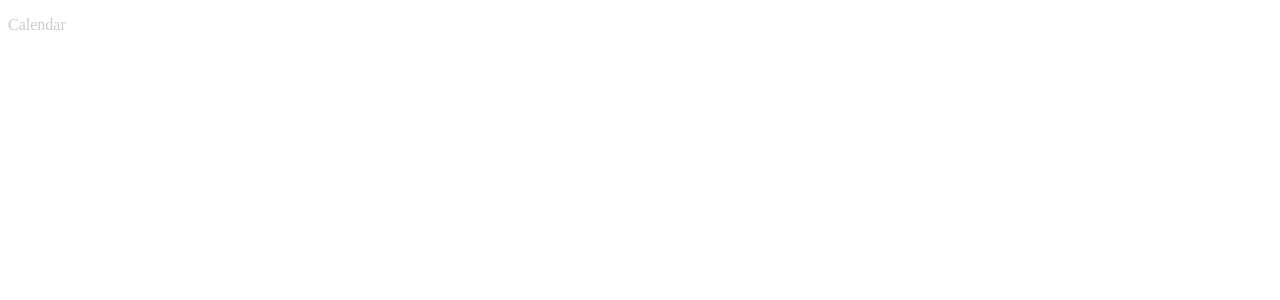
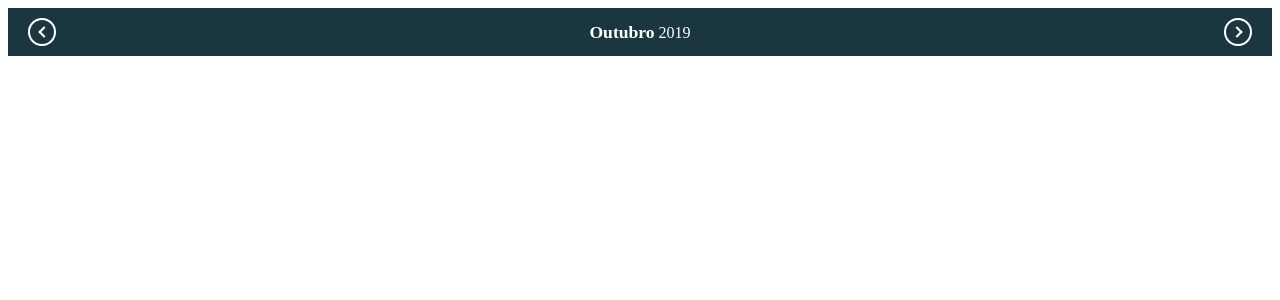
Before and after one commit to Jeconias/react-calendar-plus, a React app: page / in a window 1280 px wide. Shown: the top 300 px of the page. Built offline with nearby package versions, Linux system fonts and the light colour scheme.

Commit message:
:construction: Added components and enhancement in base
Issue: #39

```diff
--- a/src/CalendarPlus.js
+++ /dev/null
@@ -1,12 +0,0 @@
-import React from 'react';
-import styled from 'styled-components';
-
-const CalendarPlus = () => {
-  return <P>Calendar</P>;
-};
-
-export default CalendarPlus;
-
-const P = styled.p`
-  color: #ccc;
-`;
--- /dev/null
+++ b/src/CalendarPlus.tsx
@@ -0,0 +1,8 @@
+import Body from '@components/Body/Body';
+import React from 'react';
+
+const CalendarPlus = () => {
+  return <Body />;
+};
+
+export default CalendarPlus;
--- /dev/null
+++ b/src/components/Arrows/Arrows.tsx
@@ -0,0 +1,69 @@
+import styled, { css } from 'styled-components';
+
+import React from 'react';
+
+interface Props {
+  direction?: string;
+  onClick?: () => void;
+}
+
+const Arrows: React.FunctionComponent<Props> = (
+  props: Props,
+): React.ReactElement => {
+  return <Arrow {...props} />;
+};
+
+Arrows.defaultProps = {
+  direction: 'left',
+  onClick: () => {},
+};
+
+export default Arrows;
+
+const Arrow = styled('div')<Props>`
+  position: relative;
+  width: 24px;
+  height: 24px;
+  border: 2px solid #fff;
+  border-radius: 100%;
+  background-color: transparent;
+  cursor: pointer;
+
+  :before {
+    content: '';
+    position: absolute;
+    top: 0;
+    right: -3px;
+    bottom: 0;
+    left: 0;
+    margin: auto;
+    width: 6px;
+    height: 6px;
+    border: 2px solid #fff;
+    border-right: none;
+    border-bottom: none;
+    ${({ direction }) => {
+      if (direction === 'top')
+        return css`
+          right: 0;
+          bottom: -3px;
+          transform: rotate(45deg);
+        `;
+      if (direction === 'right')
+        return css`
+          right: 0;
+          left: -3px;
+          transform: rotate(135deg);
+        `;
+      if (direction === 'bottom')
+        return css`
+          right: 0;
+          top: -3px;
+          transform: rotate(-135deg);
+        `;
+      return css`
+        transform: rotate(-45deg);
+      `;
+    }}
+  }
+`;
--- /dev/null
+++ b/src/components/Body/Body.tsx
@@ -0,0 +1,12 @@
+import Header from '@components/Header/Header';
+import React from 'react';
+
+const Body = () => {
+  return (
+    <div>
+      <Header />
+    </div>
+  );
+};
+
+export default Body;
--- /dev/null
+++ b/src/components/Header/Header.tsx
@@ -0,0 +1,37 @@
+import Arrow from '@components/Arrows/Arrows';
+import React from 'react';
+import styled from 'styled-components';
+
+const Header = () => {
+  return (
+    <Container>
+      <Arrow onClick={() => console.log('Left')} />
+      <InfoContainer>
+        <Month>Outubro</Month>
+        <Year>2019</Year>
+      </InfoContainer>
+      <Arrow direction="right" onClick={() => console.log('Right')} />
+    </Container>
+  );
+};
+
+export default Header;
+
+const Container = styled.div`
+  display: flex;
+  justify-content: space-between;
+  align-items: center;
+  background-color: #1a363f;
+  padding: 10px 20px;
+`;
+const InfoContainer = styled.div`
+  color: #fff;
+`;
+const Month = styled.span`
+  margin: 0 2px;
+  font-size: 1.1rem;
+  font-weight: 600;
+`;
+const Year = styled.span`
+  margin: 0 2px;
+`;
--- a/src/index.js
+++ /dev/null
@@ -1,10 +0,0 @@
-import React from 'react';
-import ReactDom from 'react-dom';
-import CalendarPlus from './CalendarPlus';
-
-const calendarPreview = document.getElementById('calendarPreview');
-
-if (calendarPreview !== 'undefined')
-  ReactDom.render(<CalendarPlus />, calendarPreview);
-
-export default CalendarPlus;
--- /dev/null
+++ b/src/index.tsx
@@ -0,0 +1,9 @@
+import CalendarPlus from './CalendarPlus';
+import React from 'react';
+import ReactDom from 'react-dom';
+
+const calendarPreview: HTMLElement = document.getElementById('calendarPreview');
+
+if (calendarPreview) ReactDom.render(<CalendarPlus />, calendarPreview);
+
+export default CalendarPlus;
--- a/webpack.config.js
+++ b/webpack.config.js
@@ -1,10 +1,10 @@
-const path = require("path");
-const HtmlWebPackPlugin = require("html-webpack-plugin");
+const path = require('path');
+const HtmlWebPackPlugin = require('html-webpack-plugin');
 
-const ENTRY = "./src/index.js";
-const OUTPUT_DIR = "dist";
-const OUTPUT_FILENAME = "bundle.js";
-const LIBRARY_NAME = "CalendarPlus";
+const ENTRY = './src/index.tsx';
+const OUTPUT_DIR = 'dist';
+const OUTPUT_FILENAME = 'bundle.js';
+const LIBRARY_NAME = 'CalendarPlus';
 
 module.exports = {
   entry: ENTRY,
@@ -12,24 +12,39 @@
     library: LIBRARY_NAME,
     path: path.resolve(__dirname, OUTPUT_DIR),
     filename: OUTPUT_FILENAME,
-    libraryTarget: "umd"
+    libraryTarget: 'umd',
   },
   module: {
     rules: [
       {
         test: /\.(js)$/,
         exclude: /node_modules/,
-        loader: "babel-loader"
-      }
-    ]
+        loader: 'babel-loader',
+      },
+      {
+        test: /\.tsx?$/,
+        exclude: /node_modules/,
+        use: 'ts-loader',
+      },
+    ],
   },
   resolve: {
-    extensions: [".js", ".json"]
+    alias: {
+      '@components': path.resolve(__dirname, './src/components'),
+    },
+    extensions: ['.js', '.json', '.tsx', '.ts'],
   },
   plugins: [
     new HtmlWebPackPlugin({
-      template: "./tests/index.html",
-      filename: "index.html"
-    })
-  ]
+      template: './tests/index.html',
+      filename: 'index.html',
+    }),
+  ],
+  devServer: {
+    allowedHosts: ['127.0.0.1'],
+    contentBase: [path.join(__dirname, 'dist')],
+    compress: true,
+    open: true,
+    port: 1717,
+  },
 };
```
Also changed, not shown: package.json (+11 -3 lines), tsconfig.json (added, +19 -0 lines), .eslintrc.js, .prettierrc.js, 2 other files (tests, documents, lock files or other folders).
